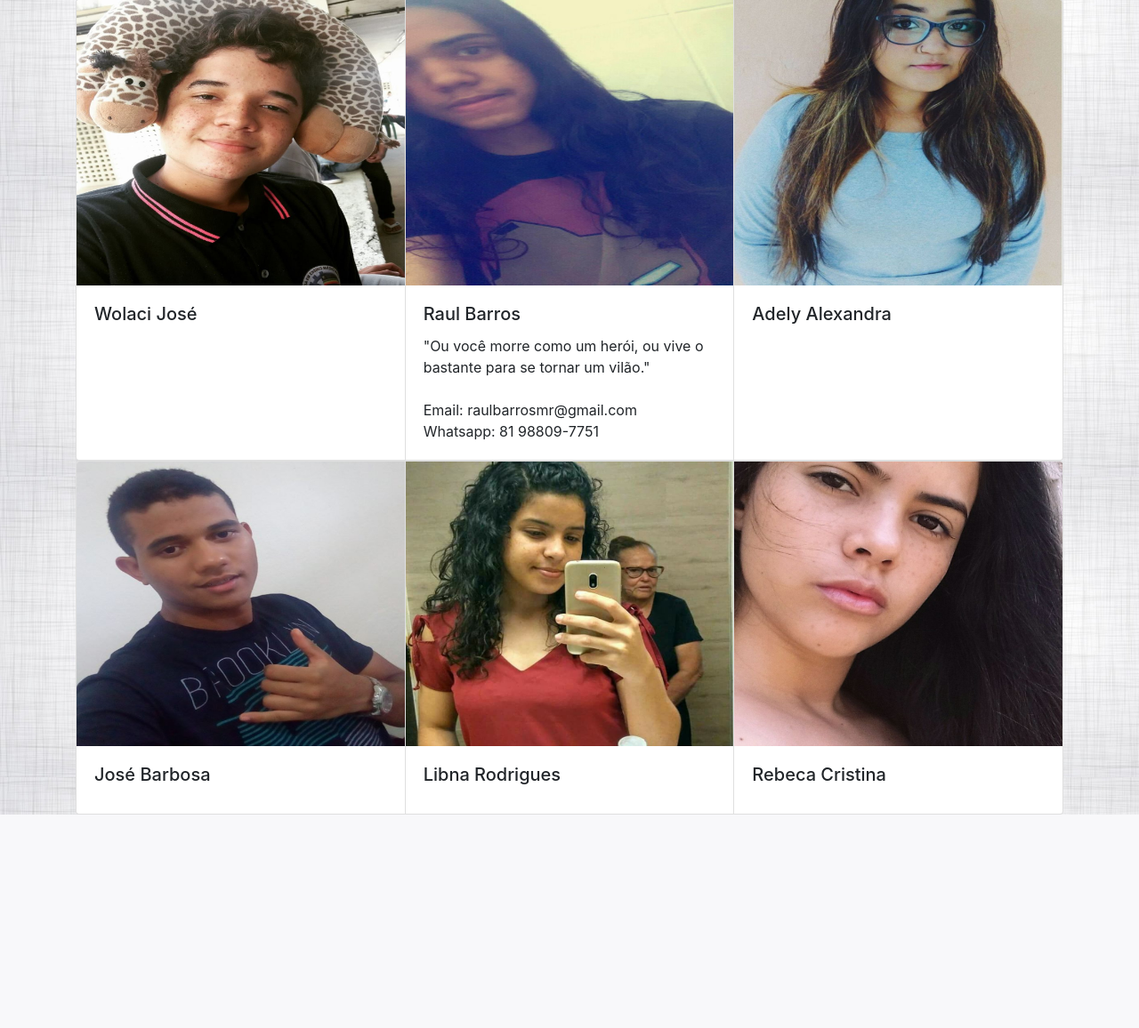
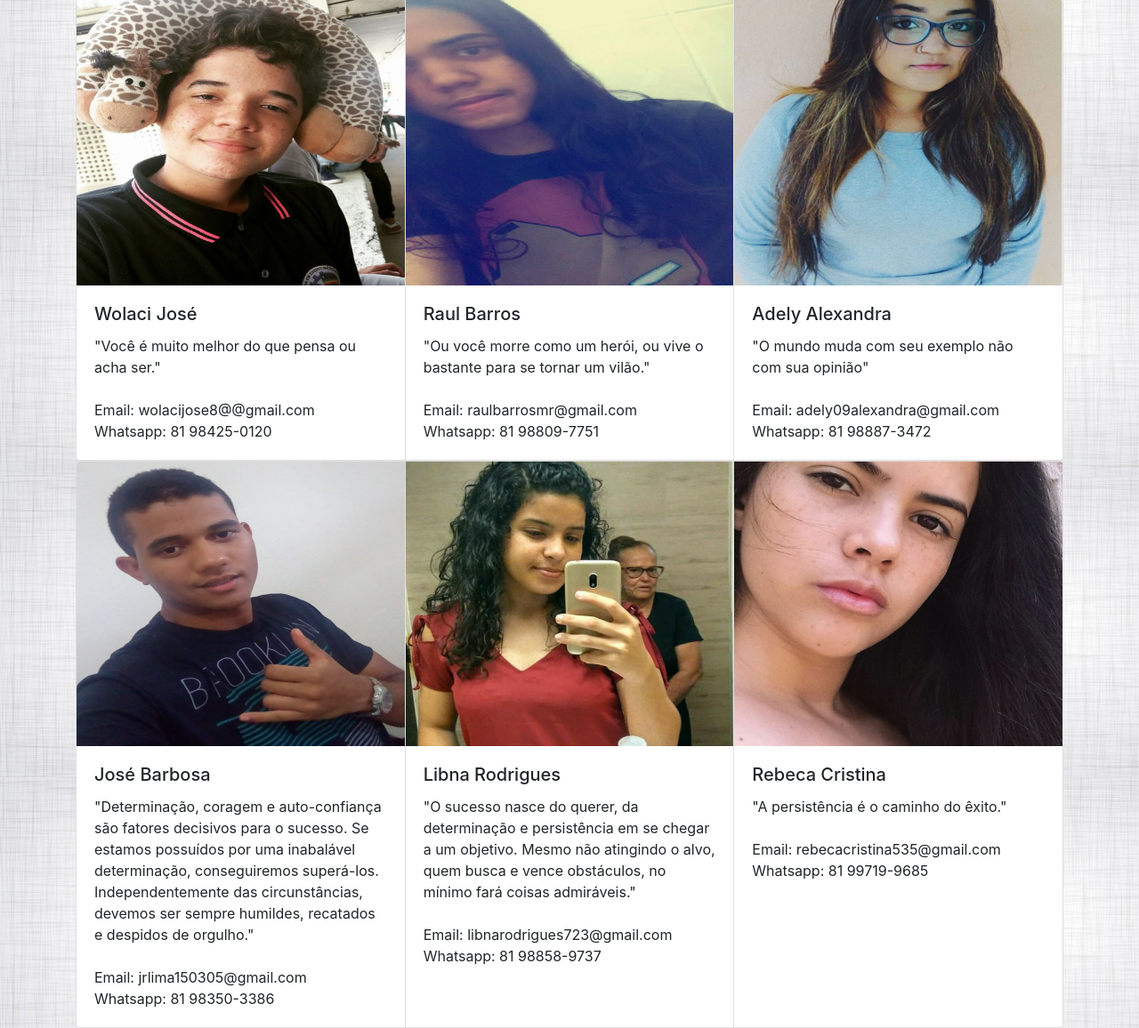
Before and after one commit to Wolaci/logisticapratica, a PHP site: page /php/grupo.php in a window 1280 px wide. Shown: the part 140-1296 px from the top of the page at 89% size. Before the commit the page ends 1056 px from the top, so only its background shows below. Run offline with PHP 8.4, Linux system fonts and the light colour scheme.

Commit message:
Dados dos demais desenvolvedores adicionados na página "grupo.php"

```diff
--- a/php/grupo.php
+++ b/php/grupo.php
@@ -10,7 +10,7 @@ include 'menu.php';
     			<img class="card-img-top" src="../img/wolaci.jpg" alt="Card image cap">
     			<div class="card-body">
       			<h5 class="card-title">Wolaci José</h5>
-      			<p class="card-text"></p>
+      			<p class="card-text">"Você é muito melhor do que pensa ou acha ser."<br><br>Email: wolacijose8@@gmail.com<br>Whatsapp: 81 98425-0120</p>
     			</div>
   			</div>
   			<div class="card">
@@ -24,7 +24,7 @@ include 'menu.php';
    			 			<img class="card-img-top" src="../img/adely.jpg" alt="Card image cap">
     			<div class="card-body">
       			<h5 class="card-title">Adely Alexandra</h5>
-      			<p class="card-text"></p>
+      			<p class="card-text">"O mundo muda com seu exemplo não com sua opinião"<br><br>Email: adely09alexandra@gmail.com<br>Whatsapp: 81 98887-3472</p>
     			</div>
   			</div>
 			</div>
@@ -37,21 +37,21 @@ include 'menu.php';
     <img class="card-img-top" src="../img/junior.jpg" alt="Card image cap">
     <div class="card-body">
       <h5 class="card-title">José Barbosa</h5>
-      <p class="card-text"></p>
+      <p class="card-text">"Determinação, coragem e auto-confiança são fatores decisivos para o sucesso. Se estamos possuídos por uma inabalável determinação, conseguiremos superá-los. Independentemente das circunstâncias, devemos ser sempre humildes, recatados e despidos de orgulho."<br><br>Email: jrlima150305@gmail.com<br>Whatsapp: 81 98350-3386</p>
     </div>
   </div>
   <div class="card">
     <img class="card-img-top" src="../img/libna.jpg" alt="Card image cap">
     <div class="card-body">
       <h5 class="card-title">Libna Rodrigues</h5>
-      <p class="card-text"></p>
+      <p class="card-text">"O sucesso nasce do querer, da determinação e persistência em se chegar a um objetivo. Mesmo não atingindo o alvo, quem busca e vence obstáculos, no mínimo fará coisas admiráveis."<br><br>Email: libnarodrigues723@gmail.com<br>Whatsapp: 81 98858-9737</p>
     </div>
   </div>
   <div class="card">
     <img class="card-img-top" src="../img/rebeca.jpg" alt="Card image cap">
     <div class="card-body">
       <h5 class="card-title">Rebeca Cristina</h5>
-      <p class="card-text"></p>
+      <p class="card-text">"A persistência é o caminho do êxito."<br><br>Email: rebecacristina535@gmail.com<br>Whatsapp: 81 99719-9685</p>
     </div>
   </div>
 </div>
```
